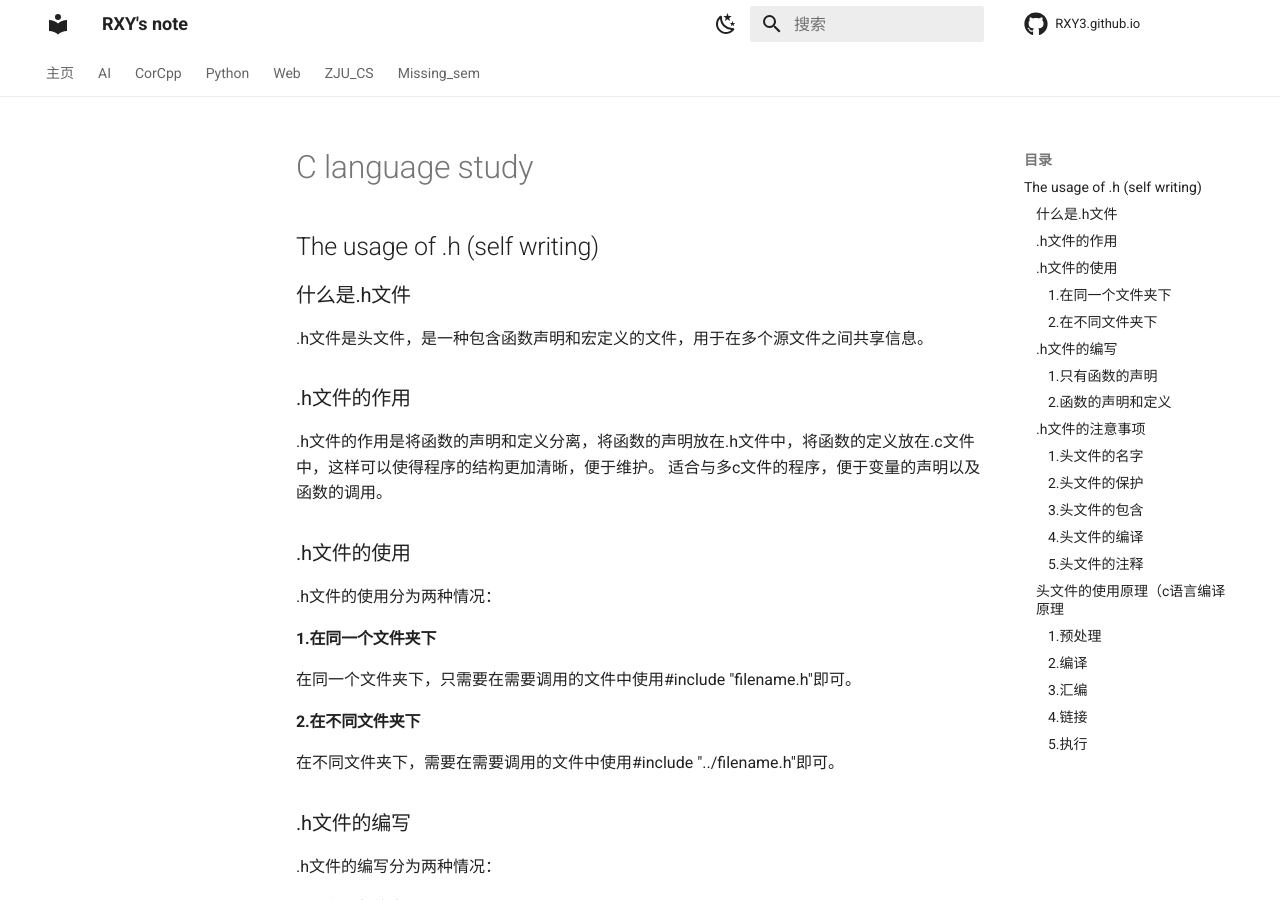
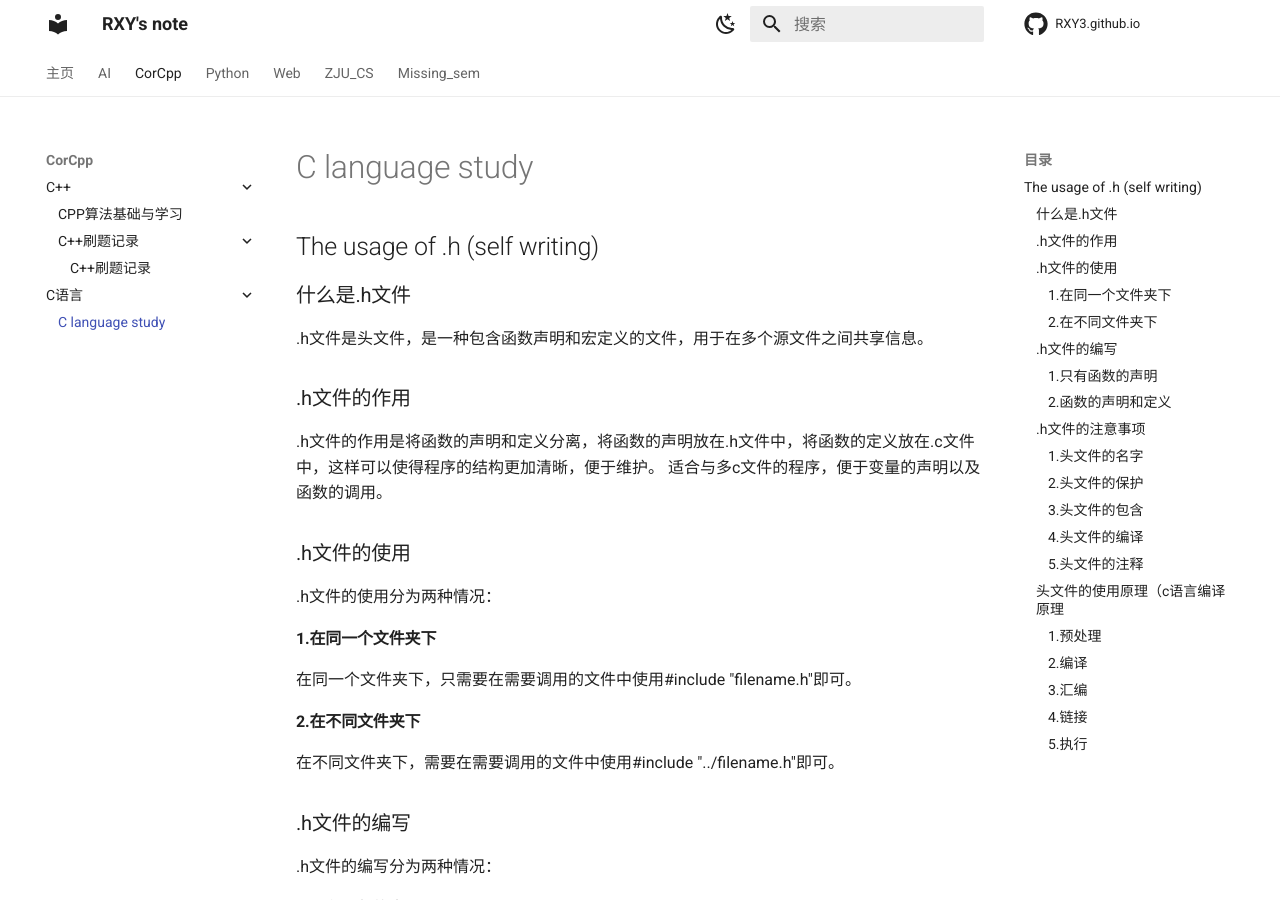
Before and after one commit to RXY3/RXY-s-NoteBook, an MkDocs documentation site: the page built from docs/CorCpp/C/C基础.md, in a window 1280 px wide and 900 px high. Built offline with MkDocs 1.6.1 and Material for MkDocs 9.7.7, drawn with Linux system fonts in a browser that asks for light colours; comment, search, counter and statistics services are not loaded; part of the change alters nothing that is shown.

Commit message:
20240416

```diff
--- a/mkdocs.yml
+++ b/mkdocs.yml
@@ -57,7 +57,7 @@ nav:
       - C++刷题记录:
         - CorCpp/C++/C++刷题记录/C++刷题记录.md
     - C语言:
-      - CorCpp/C/C语言基础.md
+      - CorCpp/C/C基础.md
   - Python:
     - Python/Python基础.md
     - Python/Python进阶.md
```
